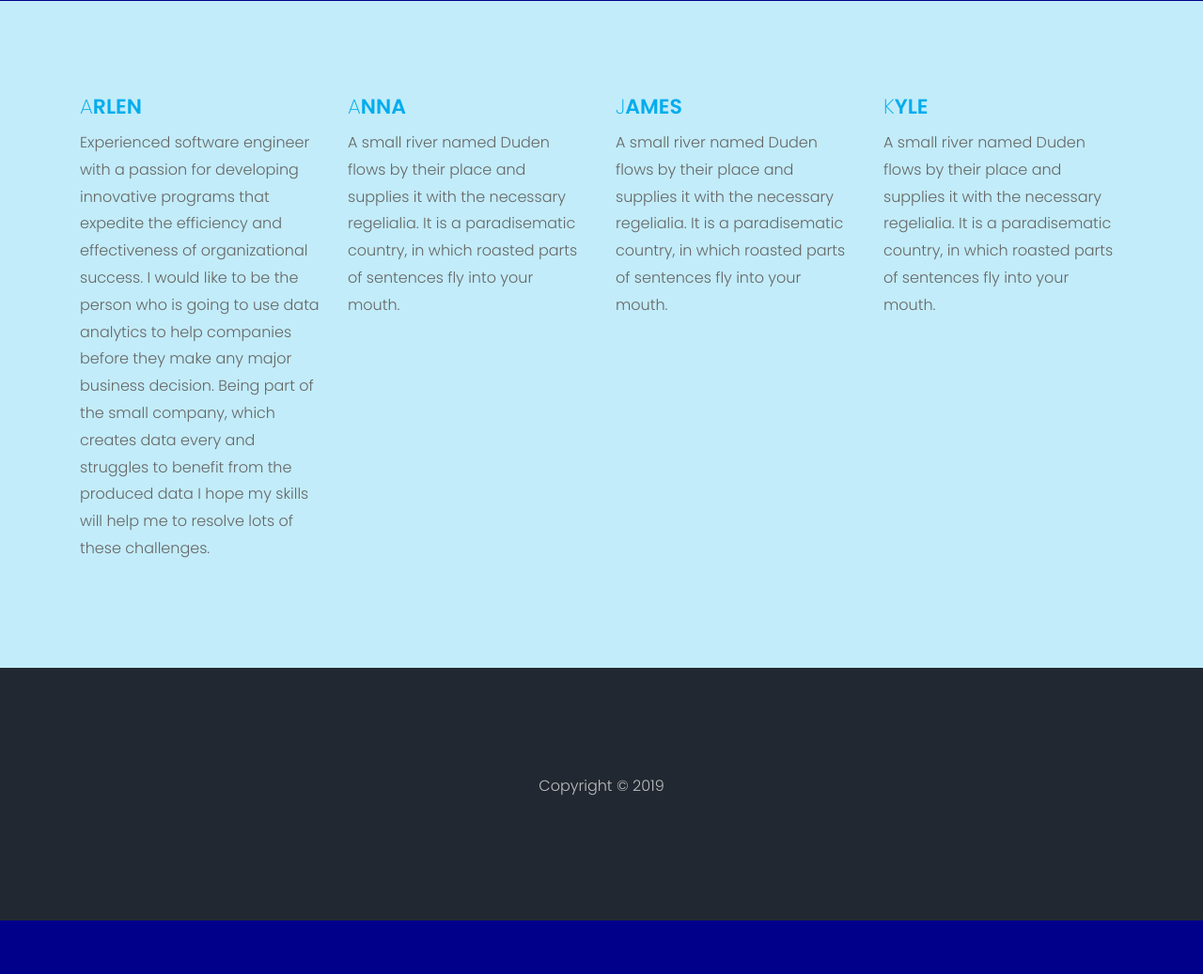
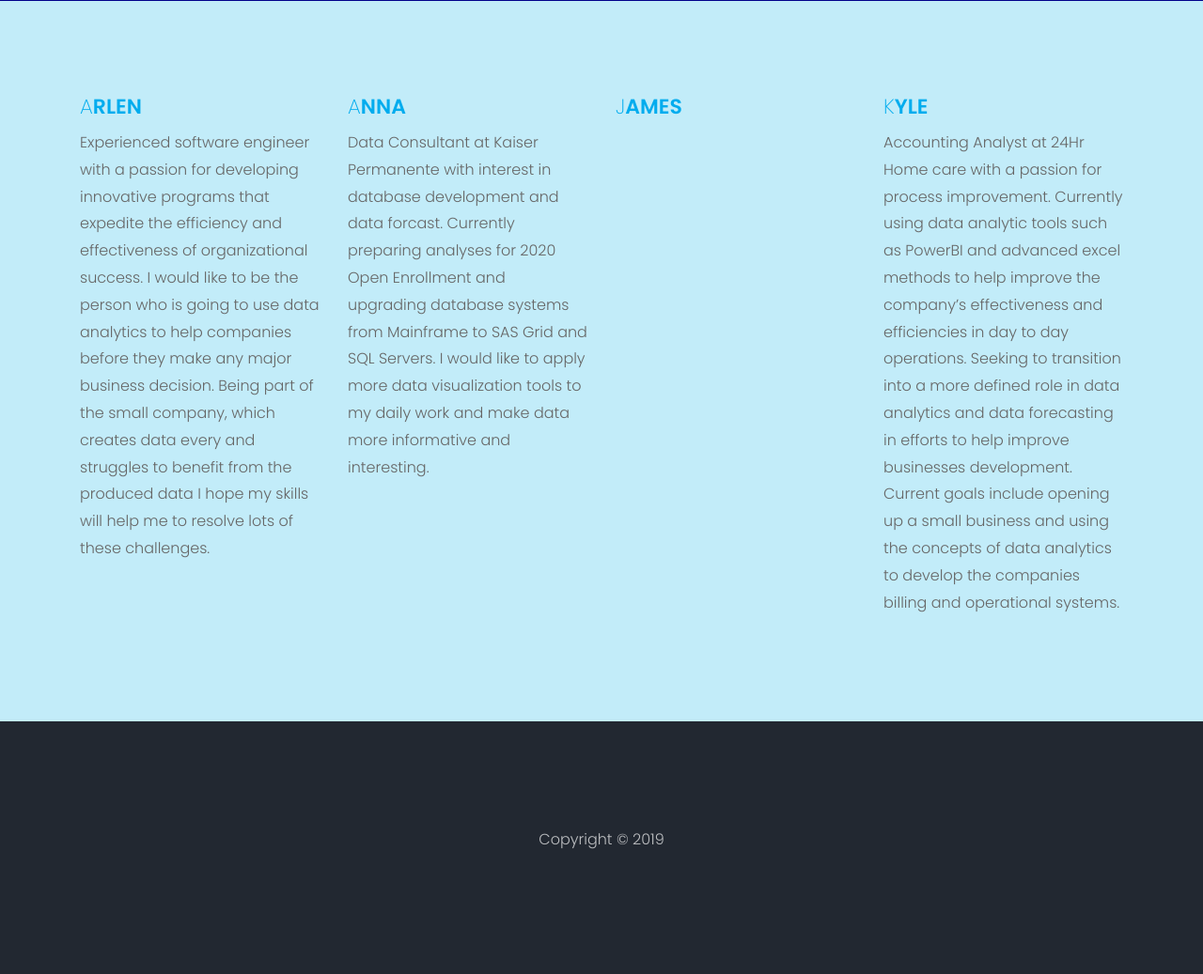
Before and after one commit to annatheking/Project3_AirlineTweets, a Flask app: page /about in a window 1280 px wide. Shown: the part 799-1836 px from the top of the page at 94% size. Before the commit the page ends 1779 px from the top, so only its background shows below. Run offline with Flask 2, Linux system fonts and the light colour scheme; parts of the project's set-up code (start-up, migrations or seed data) failed here and were passed over; some libraries are stand-ins or nearby versions.

Commit message:
About us

```diff
--- a/templates/about.html
+++ b/templates/about.html
@@ -74,22 +74,19 @@
         <div class="col-md-3">
           <div class="intro">
             <h3><span>A</span>NNA</h3>
-            <p>A small river named Duden flows by their place and supplies it with the necessary regelialia. It is a
-              paradisematic country, in which roasted parts of sentences fly into your mouth.</p>
+            <p>Data Consultant at Kaiser Permanente with interest in database development and data forcast. Currently preparing analyses for 2020 Open Enrollment and upgrading database systems from Mainframe to SAS Grid and SQL Servers. I would like to apply more data visualization tools to my daily work and make data more informative and interesting.</p>
           </div>
         </div>
         <div class="col-md-3">
           <div class="intro">
             <h3><span>J</span>AMES</h3>
-            <p>A small river named Duden flows by their place and supplies it with the necessary regelialia. It is a
-              paradisematic country, in which roasted parts of sentences fly into your mouth.</p>
+            <p></p>
           </div>
         </div>
         <div class="col-md-3">
           <div class="intro">
             <h3><span>K</span>YLE</h3>
-            <p>A small river named Duden flows by their place and supplies it with the necessary regelialia. It is a
-              paradisematic country, in which roasted parts of sentences fly into your mouth.</p>
+            <p>Accounting Analyst at 24Hr Home care with a passion for process improvement. Currently using data analytic tools such as PowerBI and advanced excel methods to help improve the company’s effectiveness and efficiencies in day to day operations. Seeking to transition into a more defined role in data analytics and data forecasting in efforts to help improve businesses development. Current goals include opening up a small business and using the concepts of data analytics to develop the companies billing and operational systems.</p>
           </div>
         </div>
       </div>
```
